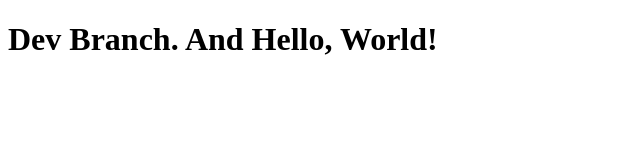
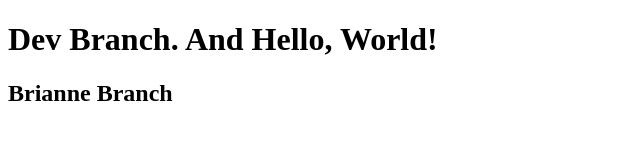
Before and after one commit to IsaacTierney/ElevenFiftyFlights, a plain HTML site: page index.html in a window 1280 px wide. Shown: the whole page, without its empty margins (0-640 px from the left). Drawn offline with Linux system fonts and the light colour scheme.

Commit message:
Init Branch

```diff
--- a/index.html
+++ b/index.html
@@ -7,5 +7,6 @@
 </head>
 <body>
     <h1>Dev Branch. And Hello, World!</h1>
+    <h2>Brianne Branch</h2>
 </body>
 </html>
```
